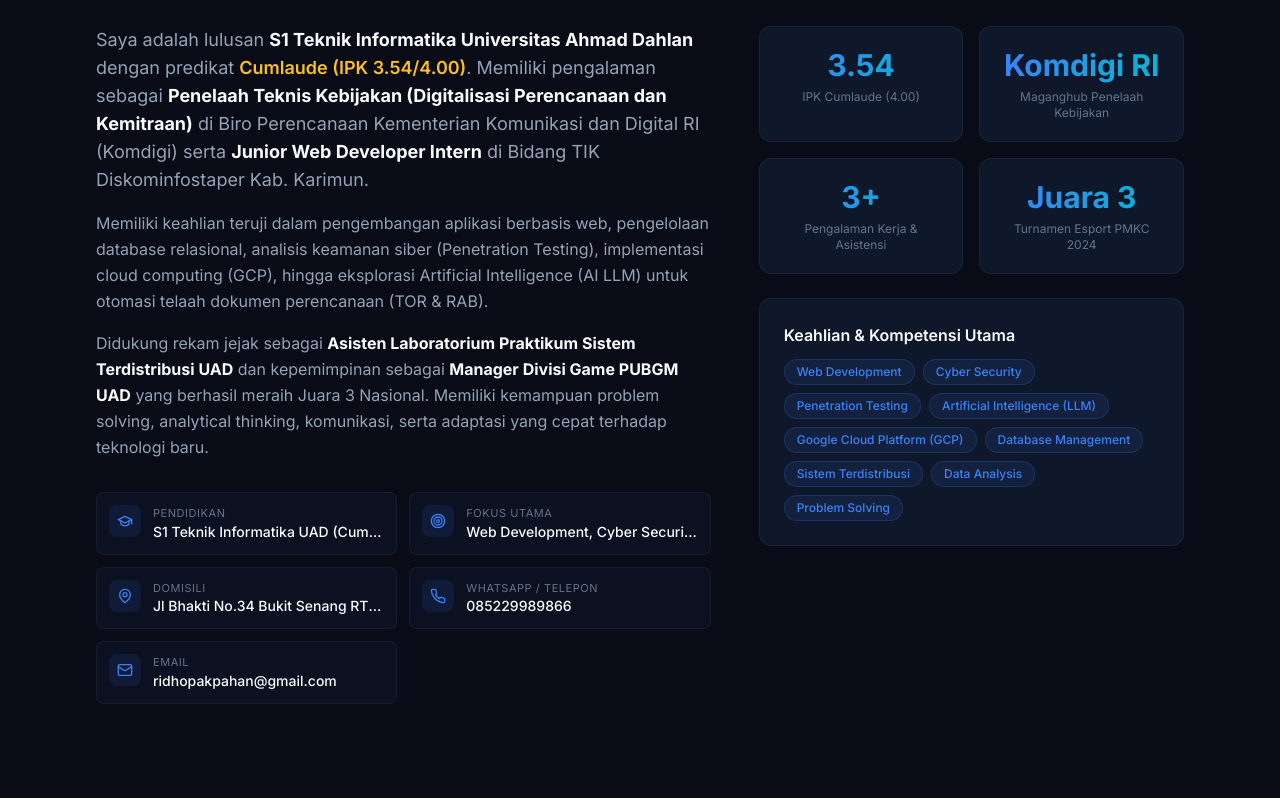
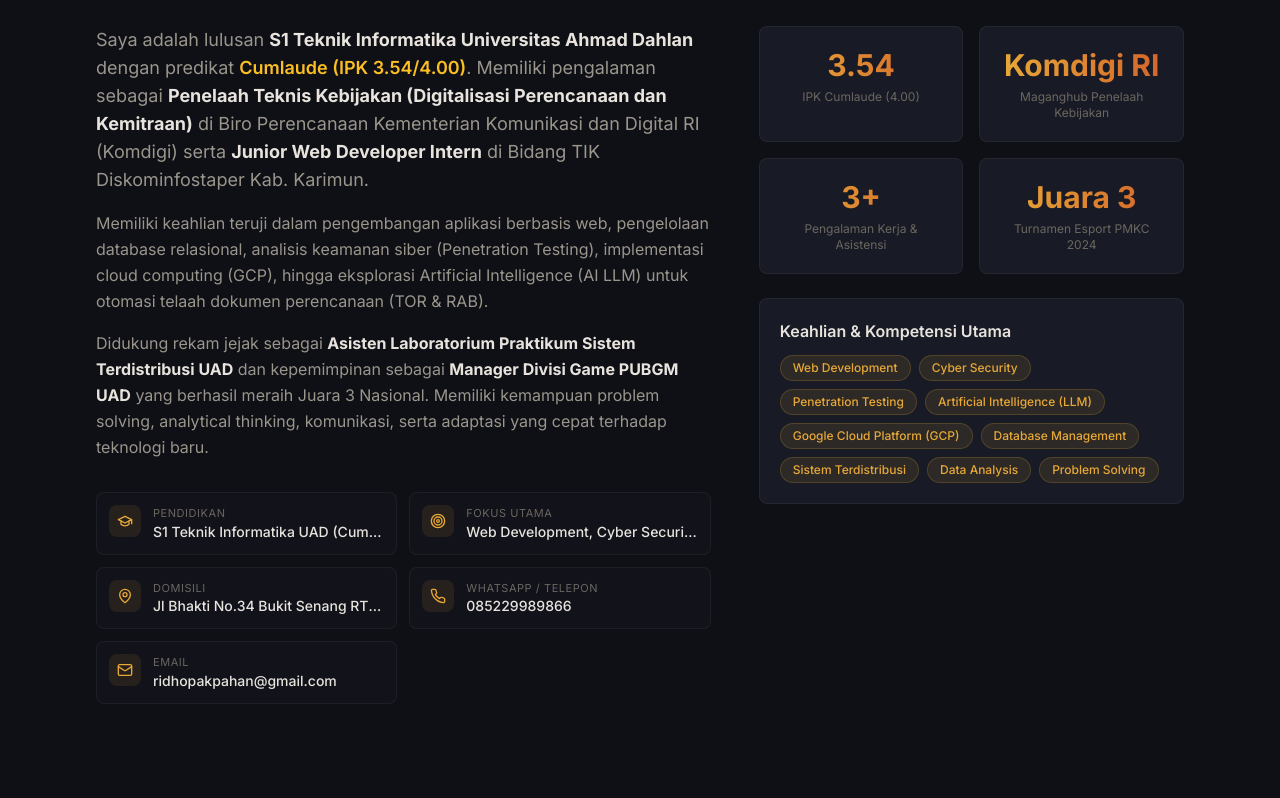
Before and after one commit to ridhodp/PortofolioMRidhoNaufal, a Next.js app: page / in a window 1280 px wide. Shown: the part 1040-1838 px from the top of the page. Built offline with nearby package versions, Linux system fonts and the light colour scheme.

Commit message:
style: refresh color palette, tighter cards, less AI-generic look

```diff
--- a/src/app/globals.css
+++ b/src/app/globals.css
@@ -37,12 +37,16 @@
     @apply bg-gradient-to-r from-accent-blue to-accent-cyan bg-clip-text text-transparent;
   }
 
+  html.light .gradient-text {
+    @apply bg-gradient-to-r from-accent-blue to-accent-cyan bg-clip-text text-transparent;
+  }
+
   .card {
-    @apply rounded-xl border border-white/5 bg-background-secondary p-6 transition-all duration-300 hover:border-accent-blue/20;
+    @apply rounded-lg border border-white/5 bg-background-card p-5 transition-all duration-300 hover:border-accent-blue/20;
   }
 
   html.light .card {
-    @apply rounded-xl border border-gray-200 bg-gray-50 p-6 transition-all duration-300 hover:border-accent-blue/30;
+    @apply rounded-lg border border-gray-200 bg-gray-50 p-5 transition-all duration-300 hover:border-accent-blue/30;
   }
 
   .card-hover {
@@ -54,15 +58,15 @@
   }
 
   .btn-primary {
-    @apply inline-flex items-center justify-center gap-2 rounded-lg bg-accent-blue px-6 py-3 text-sm font-medium text-white transition-all duration-300 hover:bg-accent-blue/90 hover:shadow-lg hover:shadow-accent-blue/25 focus:outline-none focus:ring-2 focus:ring-accent-blue/50 focus:ring-offset-2 focus:ring-offset-background;
+    @apply inline-flex items-center justify-center gap-2 rounded-md bg-accent-blue px-5 py-2.5 text-sm font-medium text-white transition-all duration-200 hover:bg-accent-blue/80 focus:outline-none focus:ring-2 focus:ring-accent-blue/40 focus:ring-offset-2 focus:ring-offset-background;
   }
 
   .btn-secondary {
-    @apply inline-flex items-center justify-center gap-2 rounded-lg border border-white/10 bg-white/5 px-6 py-3 text-sm font-medium text-text-primary transition-all duration-300 hover:border-accent-blue/30 hover:bg-white/10 focus:outline-none focus:ring-2 focus:ring-accent-blue/50 focus:ring-offset-2 focus:ring-offset-background;
+    @apply inline-flex items-center justify-center gap-2 rounded-md border border-white/10 bg-white/5 px-5 py-2.5 text-sm font-medium text-text-primary transition-all duration-200 hover:border-accent-blue/30 hover:bg-white/10 focus:outline-none focus:ring-2 focus:ring-accent-blue/40 focus:ring-offset-2 focus:ring-offset-background;
   }
 
   html.light .btn-secondary {
-    @apply inline-flex items-center justify-center gap-2 rounded-lg border border-gray-300 bg-gray-100 px-6 py-3 text-sm font-medium text-gray-900 transition-all duration-300 hover:border-accent-blue/40 hover:bg-gray-200 focus:outline-none focus:ring-2 focus:ring-accent-blue/50 focus:ring-offset-2 focus:ring-offset-white;
+    @apply inline-flex items-center justify-center gap-2 rounded-md border border-gray-300 bg-gray-100 px-5 py-2.5 text-sm font-medium text-gray-900 transition-all duration-200 hover:border-accent-blue/40 hover:bg-gray-200 focus:outline-none focus:ring-2 focus:ring-accent-blue/40 focus:ring-offset-2 focus:ring-offset-white;
   }
 
   .input-field {
--- a/tailwind.config.ts
+++ b/tailwind.config.ts
@@ -11,18 +11,18 @@ const config: Config = {
     extend: {
       colors: {
         background: {
-          DEFAULT: "#080B12",
-          secondary: "#0F172A",
-          card: "#111827",
+          DEFAULT: "#0D0F14",
+          secondary: "#14171F",
+          card: "#181B25",
         },
         accent: {
-          blue: "#3B82F6",
-          cyan: "#06B6D4",
+          blue: "#E8A838",
+          cyan: "#D4652A",
         },
         text: {
-          primary: "#F8FAFC",
-          secondary: "#94A3B8",
-          muted: "#64748B",
+          primary: "#E8E4DD",
+          secondary: "#9B968C",
+          muted: "#6B6660",
         },
       },
       fontFamily: {
```
